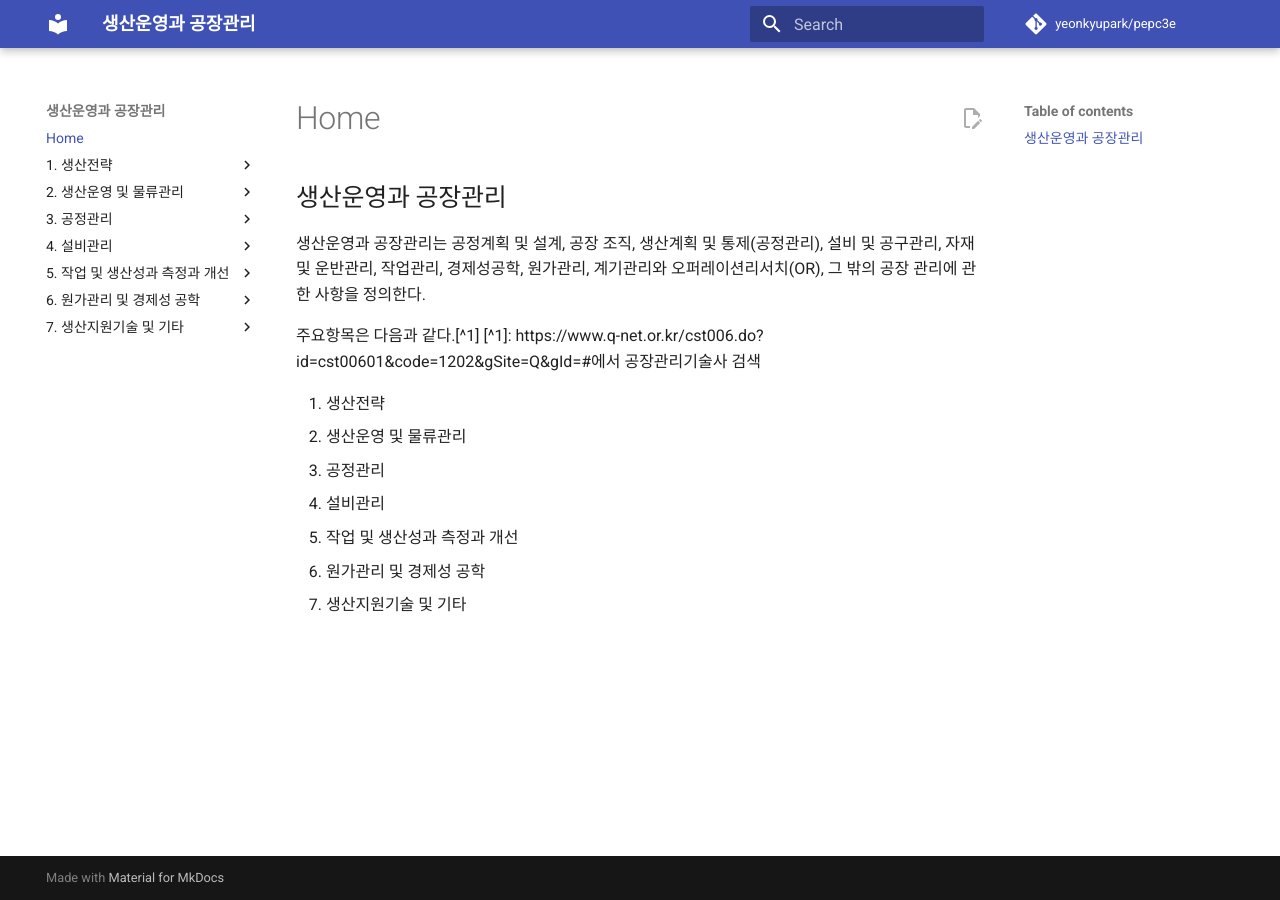
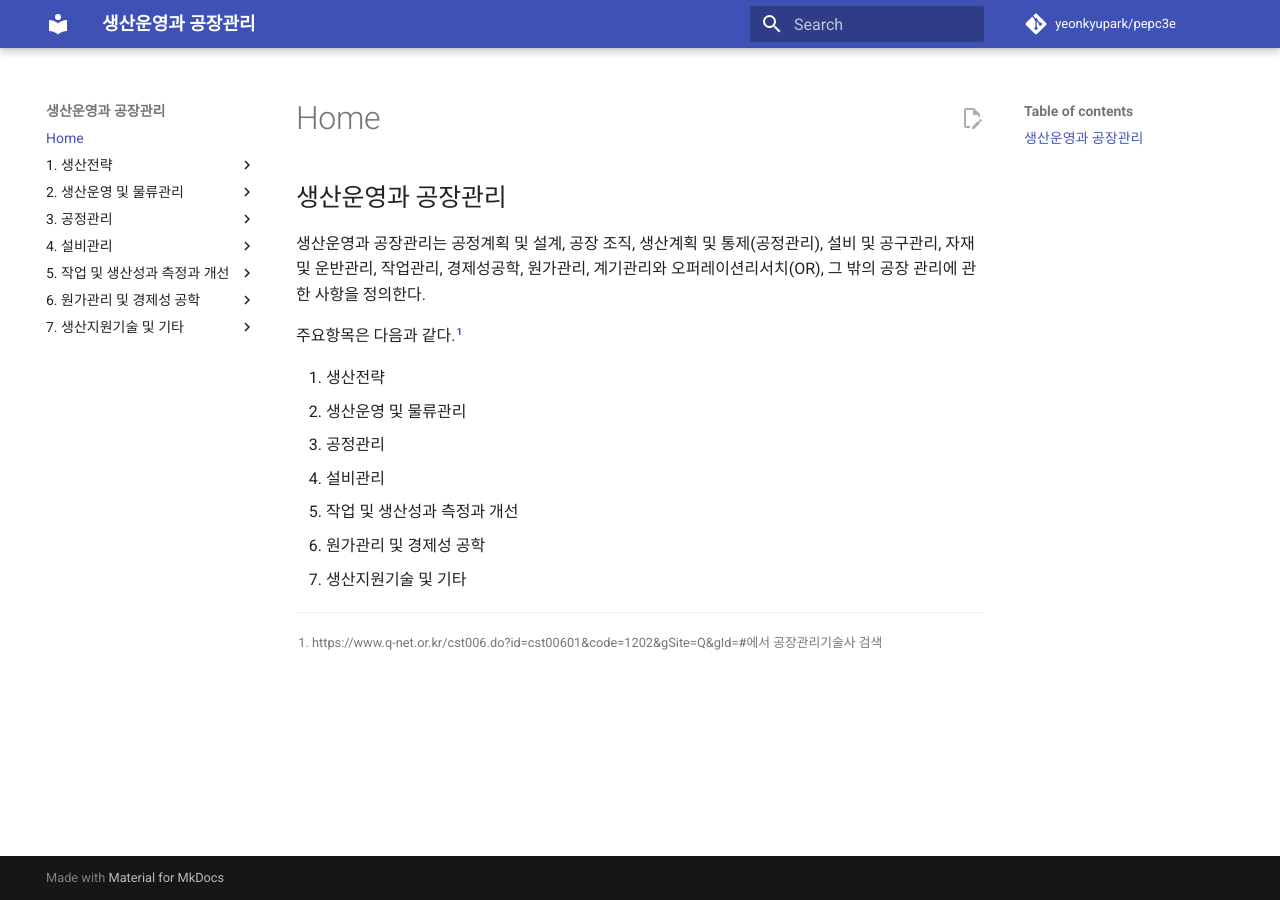
Before and after one commit to yeonkyupark/pepc3e, an MkDocs documentation site: the page built from docs/index.md, in a window 1280 px wide. Built offline with MkDocs 1.6.1 and Material for MkDocs 9.7.7, drawn with Linux system fonts in a browser that asks for light colours; comment, search, counter and statistics services are not loaded; some of the changed lines change nothing that is shown.

Commit message:
Update mkdocs.yml to include markdown extensions
Add markdown extensions for footnotes and admonition.

```diff
--- a/mkdocs.yml
+++ b/mkdocs.yml
@@ -5,8 +5,11 @@ theme:
     - content.action.edit
 repo_url: https://github.com/yeonkyupark/pepc3e
 repo_name: yeonkyupark/pepc3e
+edit_uri: edit/main/docs/
 
-edit_uri: edit/main/docs/
+markdown_extensions:
+  - footnotes
+  - admonition
 
 nav:
   - Home: index.md
```
